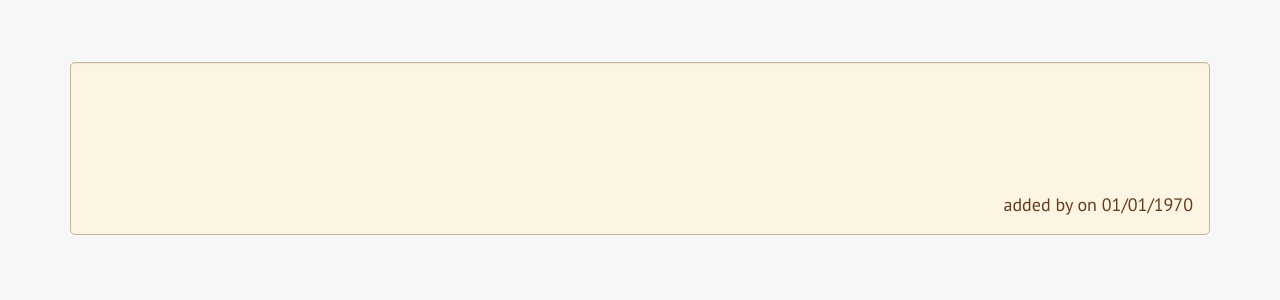
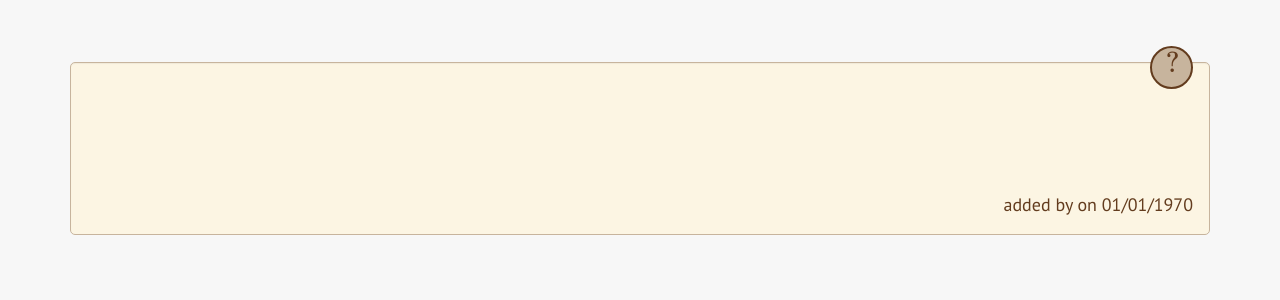
Before and after one commit to aclissold/formulas, a PHP site: page /details.php?FORM_ID=1 in a window 1280 px wide. Shown: the part 51-351 px from the top of the page. Run offline with PHP 8.4, Linux system fonts and the light colour scheme; the visitor is signed in with stand-in values (Sample User, id 1); data that the repository does not hold is empty.

Commit message:
Style the category icon

```diff
--- a/public_html/css/details.css
+++ b/public_html/css/details.css
@@ -9,6 +9,23 @@
   color: #633c1e;
 }
 
+.category {
+  width: 43px;
+  height: 43px;
+  float: right;
+  background-color: #c7b49d;
+  border: 2px solid #633c1e;
+  border-radius: 50%;
+  margin-top: -53px;
+}
+.category .tex {
+  color: #633c1e;
+  font-size: 24px;
+  margin-top: -2px;
+  margin-left: 2px;
+  text-align: center;
+}
+
 @media screen and (max-width:767px) {
   .formula {
     font-size: 32px;
--- a/public_html/details.php
+++ b/public_html/details.php
@@ -73,7 +73,19 @@
     <div class="container">
       <div class="well">
           <h1><?php echo $formulaRow['FORM_NAME']; ?></h1>
-          <div class="category"><?php echo $formulaRow['CATEGORYNAME']; ?></div>
+          <div class="category">
+            <div class="tex" data-expr="<?php
+              if ($formulaRow['CATEGORYNAME'] == "Math"){
+                echo "m";
+              }
+              else if ($formulaRow['CATEGORYNAME'] == "Physics"){
+                echo "p";
+              }
+              else{
+                echo "?";
+              }
+            ?>"></div>
+          </div>
           <div class="formula tex" data-expr="<?php echo $formulaRow['FORM_FORMULA']; ?>"></div>
           <div class="caption">
             added by <?php echo $formulaRow['USERNAME']; ?>
```
